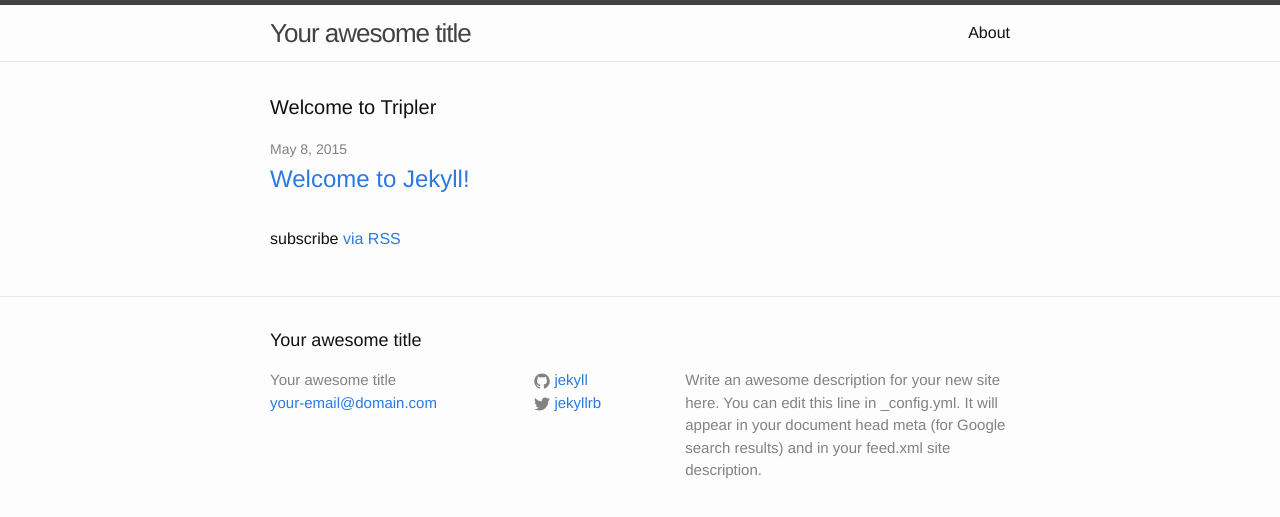
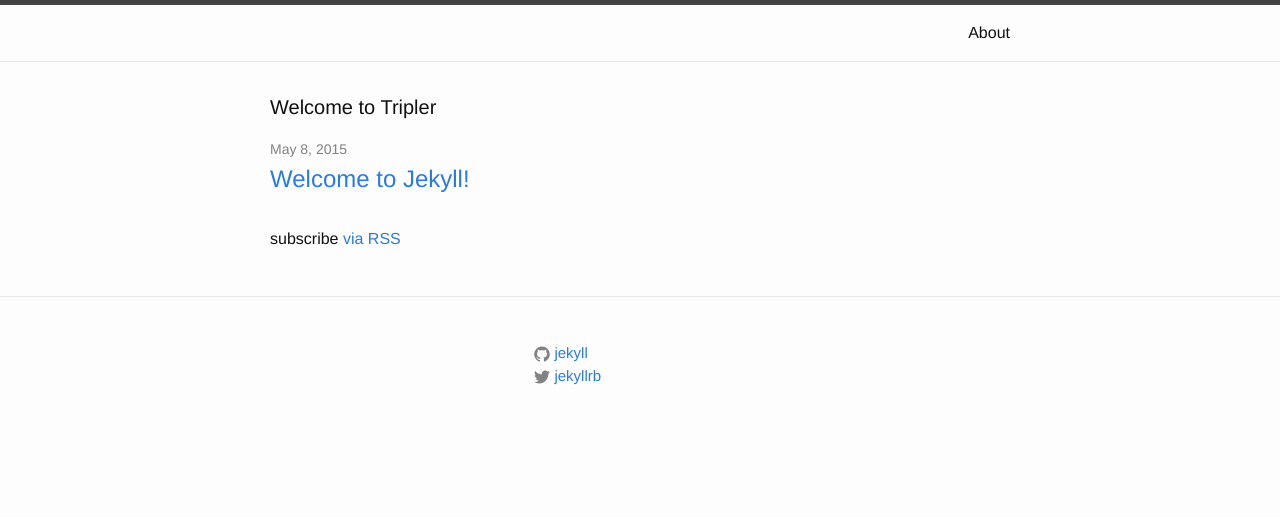
Before and after one commit to roonglit/roonglit.github.io, a Jekyll site: the page built from src/index.html, in a window 1280 px wide. Shown: the top 517 px of the page. Built offline with Jekyll 4.4.1, drawn with Linux system fonts in a browser that asks for light colours.

Commit message:
update page structure

```diff
--- a/src/_config.yml
+++ b/src/_config.yml
@@ -1,11 +1,4 @@
-# Site settings
-title: Your awesome title
-email: your-email@domain.com
-description: > # this means to ignore newlines until "baseurl:"
-  Write an awesome description for your new site here. You can edit this
-  line in _config.yml. It will appear in your document head meta (for
-  Google search results) and in your feed.xml site description.
-baseurl: "" # the subpath of your site, e.g. /blog/
+baseurl: ""
 url: "http://yourdomain.com" # the base hostname & protocol for your site
 twitter_username: jekyllrb
 github_username:  jekyll
--- a/src/_includes/head.html
+++ b/src/_includes/head.html
@@ -3,8 +3,10 @@
   <meta http-equiv="X-UA-Compatible" content="IE=edge">
   <meta name="viewport" content="width=device-width, initial-scale=1">
 
+  <meta name="description" content="{% if page.excerpt %}{{ page.excerpt | strip_html | strip_newlines | truncate: 160 }}{% else %}{{ site.description }}{% endif %}">
+  <meta name="author" content"Tripler Co., Ltd.">
+
   <title>{% if page.title %}{{ page.title }}{% else %}{{ site.title }}{% endif %}</title>
-  <meta name="description" content="{% if page.excerpt %}{{ page.excerpt | strip_html | strip_newlines | truncate: 160 }}{% else %}{{ site.description }}{% endif %}">
 
   <link rel="stylesheet" href="{{ "/css/main.css" | prepend: site.baseurl }}">
   <link rel="canonical" href="{{ page.url | replace:'index.html','' | prepend: site.baseurl | prepend: site.url }}">
```
Also changed, not shown: _config.yml (+7 -0 lines), build/about/index.html, build/feed.xml, build/index.html, build/jekyll/update/2015/05/08/welcome-to-jekyll.html.
